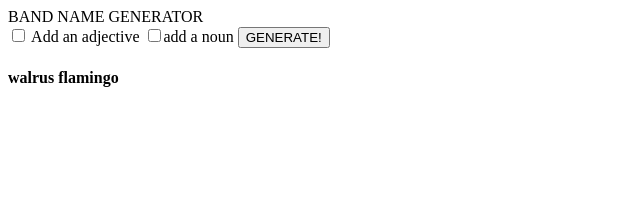
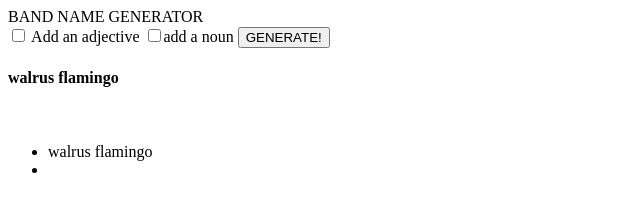
Before and after one commit to danieljhawn/bandNameGenerator, a plain HTML site: page index.html in a window 1280 px wide. Both pictures are taken after a click on the input "GENERATE!". Shown: the whole page, without its empty margins (0-640 px from the left). Drawn offline with Linux system fonts and the light colour scheme.

Commit message:
creates list from names generated

```diff
--- a/index.html
+++ b/index.html
@@ -13,7 +13,8 @@
 
   <input type="submit" value="GENERATE!" id="generate">
 
-  <h4 id="generatedName"><span id="first-word">Band</span> <span id="second-word">Name</span></h4>
+  <h4 id="generatedName"><span id="first-word">Band</span> <span id="second-word">Name</span></h4><br>
+  <div id="list"></div>
 
   <script src="wordList.js"></script>
   <script src="script.js"></script>
--- a/script.js
+++ b/script.js
@@ -9,21 +9,25 @@
 //   fetch(`${api.url}`)
 // }
 
+// checkboxes
 var noun = document.getElementById("noun");
 var verb = document.getElementById("verb");
 var adjective = document.getElementById("adjective");
+var displayList = document.querySelector('#list');
+
 var bandName = "";
 var listOfNames = [];
 
+var firstWord = "walrus"
+var secondWord = "flamingo"
+
+// pick a random adjective or noun
 function randomAdjective() {
   return adjectives[Math.floor(Math.random() * adjectives.length)];
 }
 function randomNoun() {
   return nouns[Math.floor(Math.random() * nouns.length)];
 }
-
-var firstWord = "walrus"
-var secondWord = "flamingo"
 
 document.getElementById("generate").addEventListener("click", generateName)
 
@@ -38,4 +42,9 @@ function generateName() {
   document.getElementById("generatedName").innerText = bandName;
   listOfNames.push(bandName);
   console.log(listOfNames);
+
+  // add name to list of names generates
+  displayList.innerHTML = '<ul>' + listOfNames.map(function (name) {
+    return '<li>' + name + '<li>';
+  }).join('') + '</ul>';
 }
```
